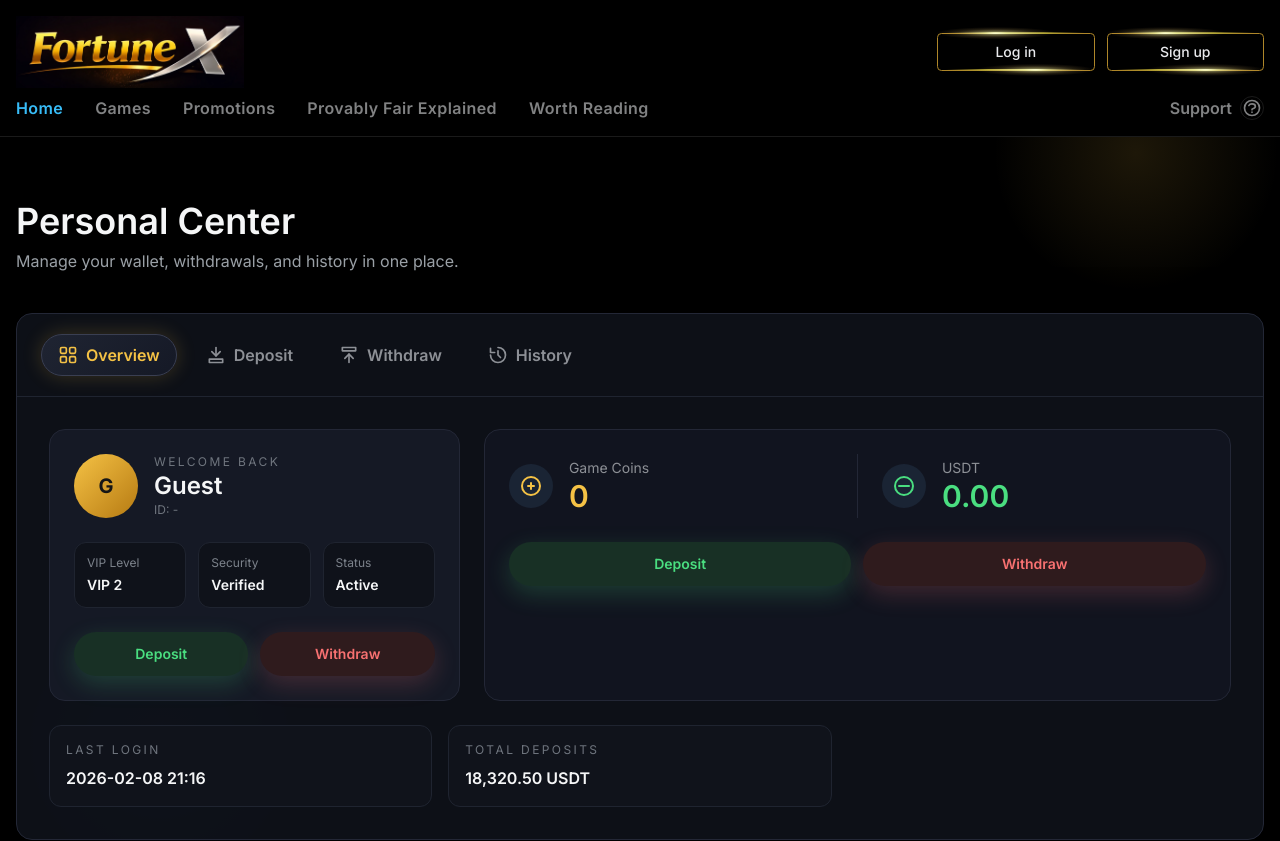
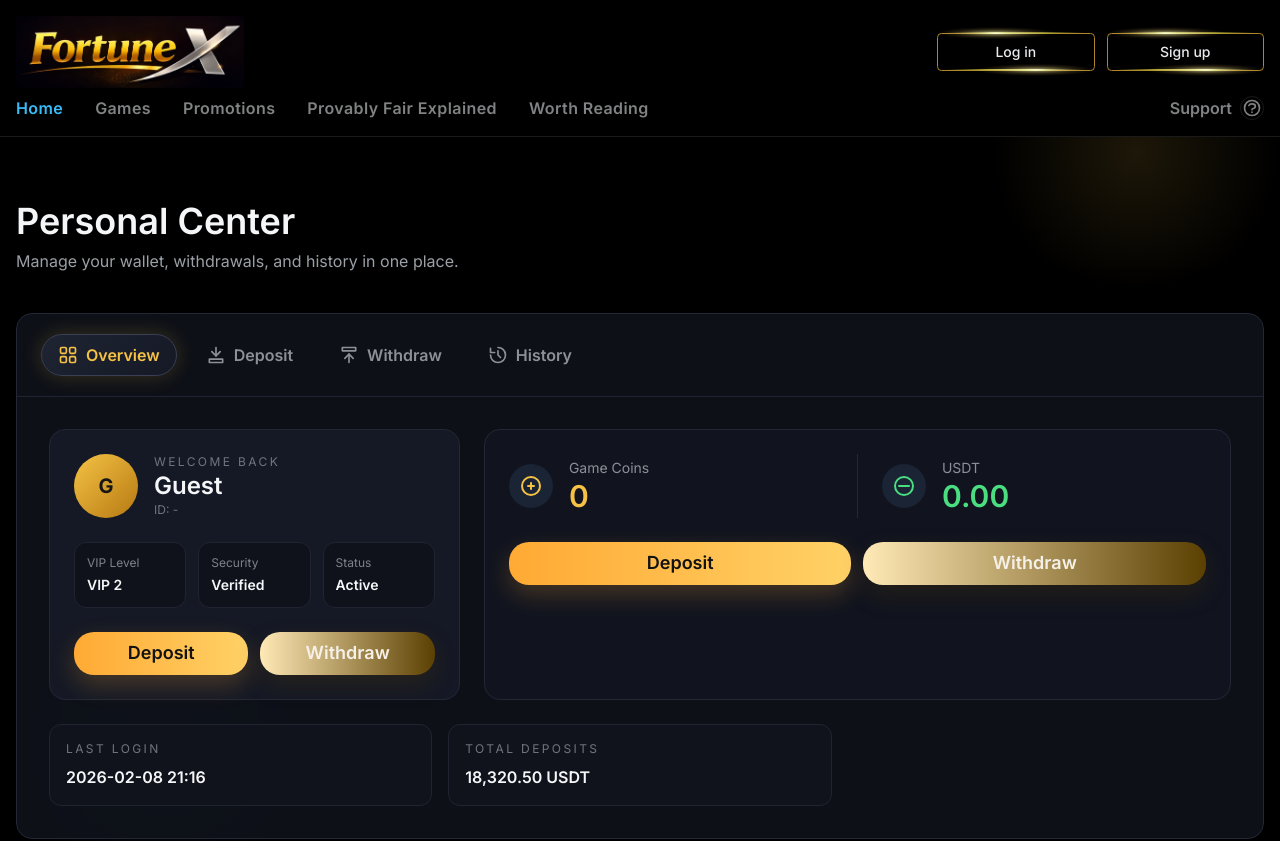
Before and after one commit to messigoalzzz/fortune, a Next.js app: page /account in a window 1280 px wide. Shown: the top 841 px of the page. Built offline with nearby package versions, Linux system fonts and the light colour scheme.

Commit message:
按钮颜色

```diff
--- a/components/PersonalCenter.tsx
+++ b/components/PersonalCenter.tsx
@@ -952,14 +952,14 @@ export default function PersonalCenter() {
                     <div className="mt-6 flex flex-col sm:flex-row gap-3">
                       <button
                         type="button"
-                        className="flex-1 rounded-full bg-[#183025] px-4 py-3 text-sm font-semibold text-[#4ade80] shadow-[0_8px_24px_rgba(74,222,128,0.2)] transition hover:-translate-y-0.5"
+                        className="flex-1 h-[43px] rounded-[20px] bg-[linear-gradient(90deg,#ffaa34_0%,#ffd166_100%)] px-8 text-[18px] font-semibold text-[#121212] shadow-[0_10px_24px_rgba(255,170,52,0.22)] transition hover:brightness-105"
                         onClick={() => setActiveTab("deposit")}
                       >
                         Deposit
                       </button>
                       <button
                         type="button"
-                        className="flex-1 rounded-full bg-[#2f1b1d] px-4 py-3 text-sm font-semibold text-[#f87171] shadow-[0_8px_24px_rgba(248,113,113,0.2)] transition hover:-translate-y-0.5"
+                        className="flex-1 h-[43px] rounded-[20px] bg-[linear-gradient(90deg,#ffe9b6_0%,#5b4002_100%)] px-8 text-[18px] font-semibold text-[#f5f0e8] shadow-[0_10px_24px_rgba(91,64,2,0.24)] transition hover:brightness-105"
                         onClick={() => setActiveTab("withdraw")}
                       >
                         Withdraw
@@ -1019,14 +1019,14 @@ export default function PersonalCenter() {
                     <div className="mt-6 grid grid-cols-1 sm:grid-cols-2 gap-3">
                       <button
                         type="button"
-                        className="rounded-full bg-[#183025] px-4 py-3 text-sm font-semibold text-[#4ade80] shadow-[0_8px_24px_rgba(74,222,128,0.2)] transition hover:-translate-y-0.5"
+                        className="h-[43px] rounded-[20px] bg-[linear-gradient(90deg,#ffaa34_0%,#ffd166_100%)] px-8 text-[18px] font-semibold text-[#121212] shadow-[0_10px_24px_rgba(255,170,52,0.22)] transition hover:brightness-105"
                         onClick={() => setActiveTab("deposit")}
                       >
                         Deposit
                       </button>
                       <button
                         type="button"
-                        className="rounded-full bg-[#2f1b1d] px-4 py-3 text-sm font-semibold text-[#f87171] shadow-[0_8px_24px_rgba(248,113,113,0.2)] transition hover:-translate-y-0.5"
+                        className="h-[43px] rounded-[20px] bg-[linear-gradient(90deg,#ffe9b6_0%,#5b4002_100%)] px-8 text-[18px] font-semibold text-[#f5f0e8] shadow-[0_10px_24px_rgba(91,64,2,0.24)] transition hover:brightness-105"
                         onClick={() => setActiveTab("withdraw")}
                       >
                         Withdraw
```
